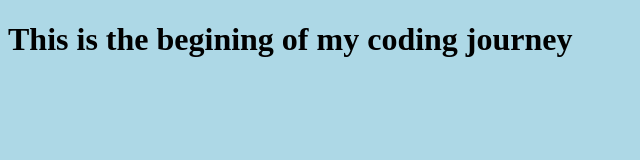
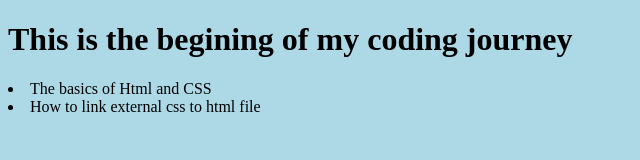
Before and after one commit to tweneboah/100-Days-Of-Coding, a plain HTML site: page index.html in a window 1280 px wide. Shown: the whole page, without its empty margins (0-640 px from the left). Drawn offline with Linux system fonts and the light colour scheme.

Commit message:
Added what I have learnt

```diff
--- a/index.html
+++ b/index.html
@@ -7,7 +7,8 @@
     </head>
     <body>
         <h1>This is the begining of my coding journey</h1>
-        <!--What things have you learned so far?-->
+        <li>The basics of Html and CSS</li>
+        <li>How to link external css to html file </li>
 
     </body>
 </html>
```
